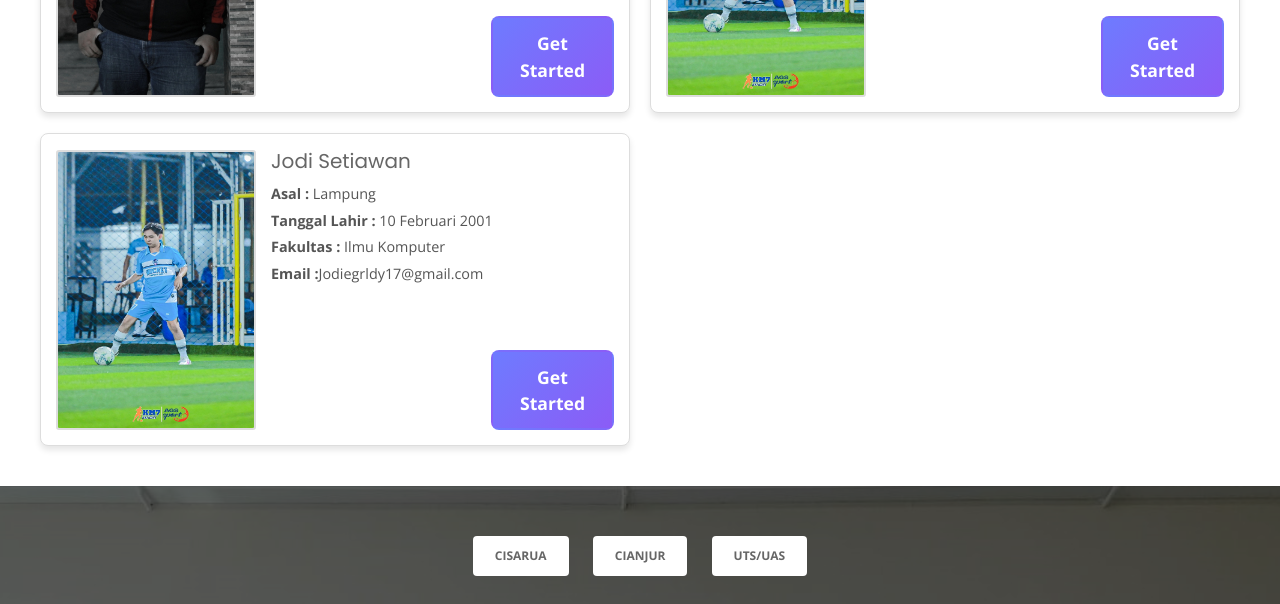
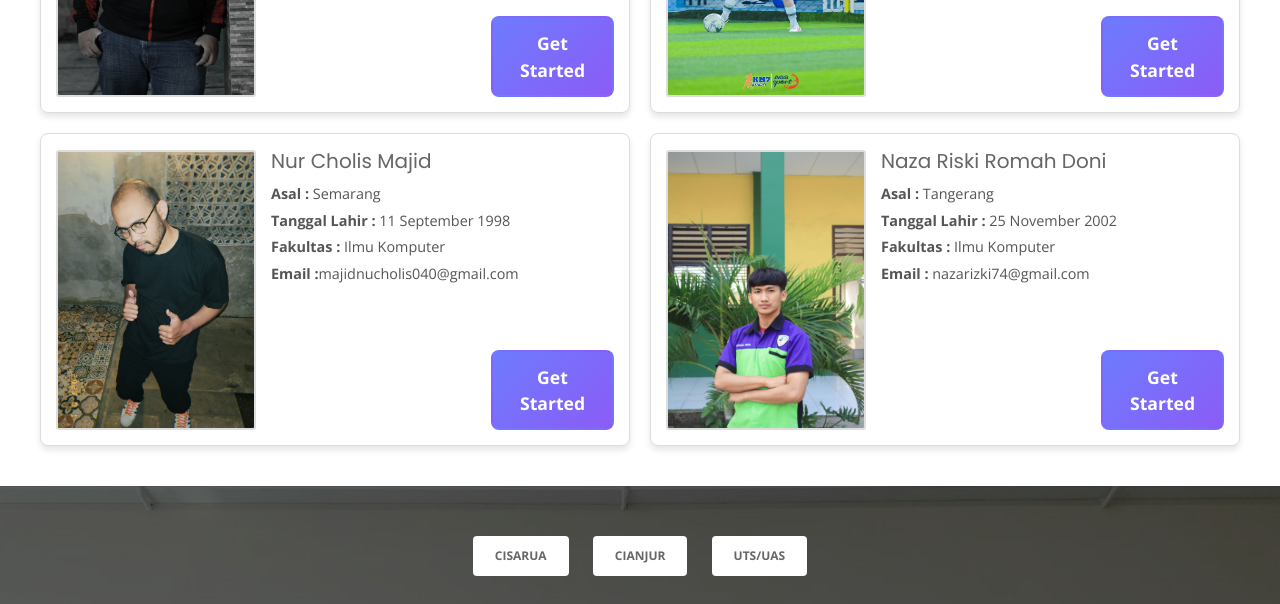
Before and after one commit to yafimahadika7/webkelas, a plain HTML site: page index.html in a window 1280 px wide. Shown: the part 1040-1644 px from the top of the page. Drawn offline with nearby package versions, Linux system fonts and the light colour scheme; animation ran at ten frames a second.

Commit message:
perubahan50

```diff
--- a/index.html
+++ b/index.html
@@ -83,21 +83,35 @@
               <p><strong>Tanggal Lahir :</strong> 10 Februari 2001</p>
               <p><strong>Fakultas :</strong> Ilmu Komputer</p>
               <p><strong>Email :</strong>Jodiegrldy17@gmail.com</p>
-              <a href="https://yafi.05tple004.my.id" class="btn-get">Get Started</a>
+              <a href="#" class="btn-get">Get Started</a>
             </div>
           </div>
         </div>
 
         <div class="card">
           <div class="card-content">
-            <img src="img/Profile/Foto2.jpeg" alt="Profile Image" class="card-img">
+            <img src="img/Profile/Foto3.jpeg" alt="Profile Image" class="card-img">
             <div class="text-content">
-              <h3>Jodi Setiawan</h3>
-              <p><strong>Asal :</strong> Lampung</p>
-              <p><strong>Tanggal Lahir :</strong> 10 Februari 2001</p>
+              <h3>Nur Cholis Majid</h3>
+              <p><strong>Asal :</strong> Semarang</p>
+              <p><strong>Tanggal Lahir :</strong> 11 September 1998</p>
               <p><strong>Fakultas :</strong> Ilmu Komputer</p>
-              <p><strong>Email :</strong>Jodiegrldy17@gmail.com</p>
-              <a href="https://yafi.05tple004.my.id" class="btn-get">Get Started</a>
+              <p><strong>Email :</strong>majidnucholis040@gmail.com</p>
+              <a href="#" class="btn-get">Get Started</a>
+            </div>
+          </div>
+        </div>
+
+        <div class="card">
+          <div class="card-content">
+            <img src="img/Profile/Foto4.jpg" alt="Profile Image" class="card-img">
+            <div class="text-content">
+              <h3>Naza Riski Romah Doni</h3>
+              <p><strong>Asal :</strong> Tangerang</p>
+              <p><strong>Tanggal Lahir :</strong> 25 November 2002</p>
+              <p><strong>Fakultas :</strong> Ilmu Komputer</p>
+              <p><strong>Email :</strong> nazarizki74@gmail.com</p>
+              <a href="#" class="btn-get">Get Started</a>
             </div>
           </div>
         </div>
```
Also changed, not shown: img/Profile/Foto3.jpeg (added), img/Profile/Foto4.jpg (added).
